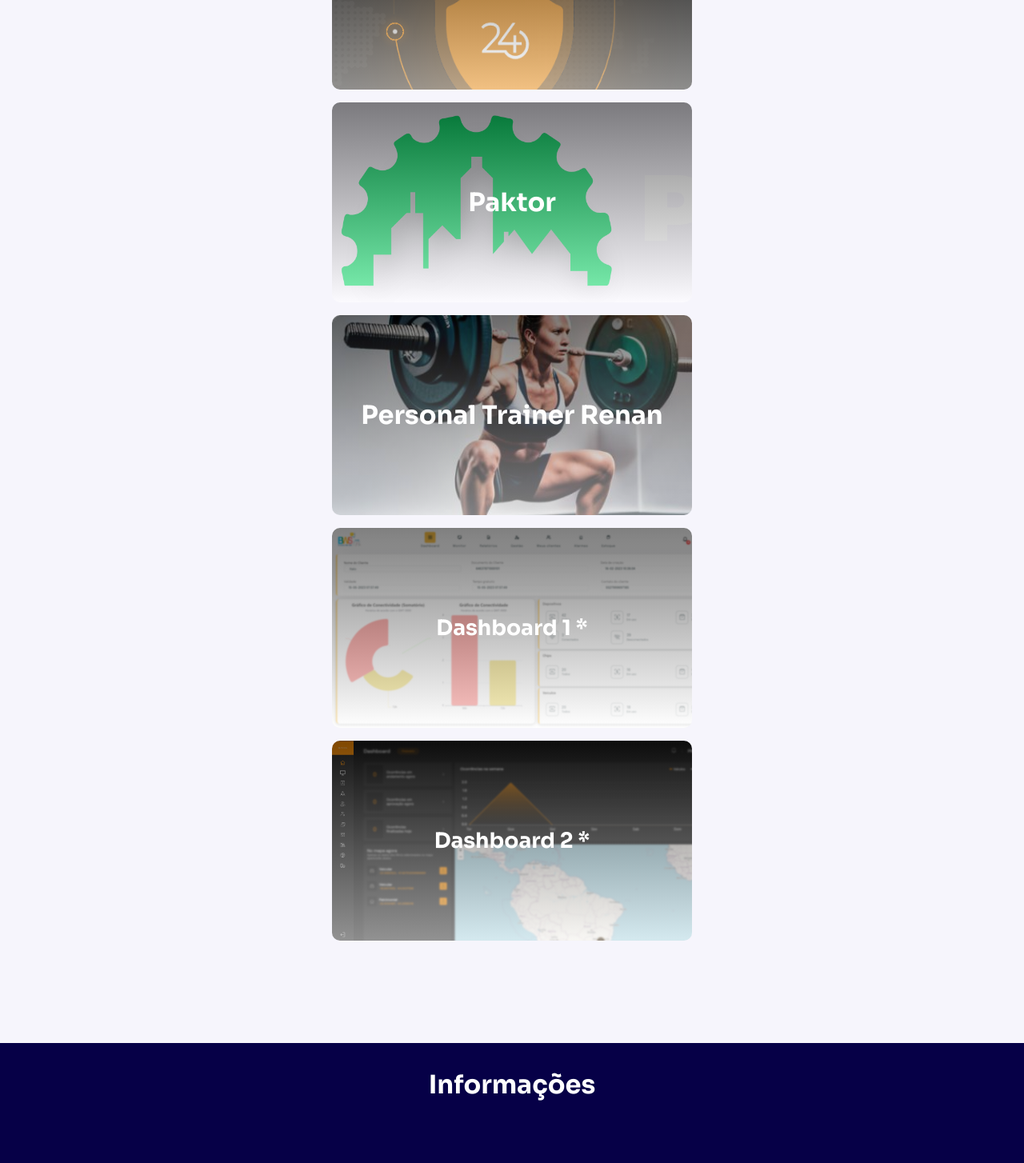
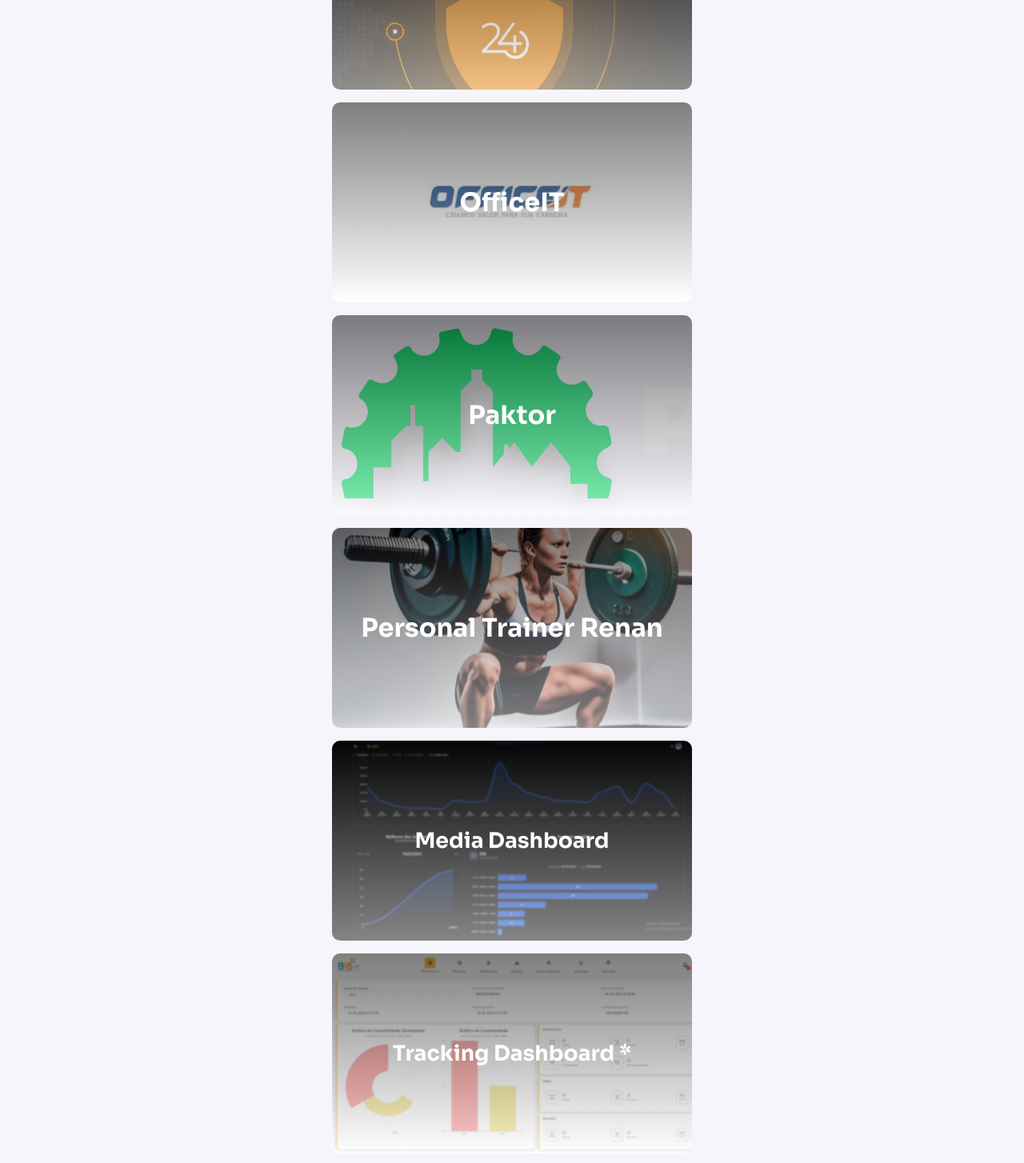
Before and after one commit to JoaoFPessoa/myPortfolio, a React (Vite) app: page / in a window 1280 px wide. Shown: the part 2240-3694 px from the top of the page at 80% size. Built offline with nearby package versions, Linux system fonts and the light colour scheme.

Commit message:
add: new jobs

```diff
--- a/src/components/Jobs/index.jsx
+++ b/src/components/Jobs/index.jsx
@@ -2,11 +2,11 @@
 import { CardsContainer, Container } from "./style";
 import prma from "../../assets/images/prma.png";
 import prmalogo from "../../assets/images/prmalogo.png";
-import bws from "../../assets/images/bws.png";
 import bwsdashboard from "../../assets/images/bwsdashboard.png";
-import bwssoft from "../../assets/images/bwssoft.png";
 import paktor from "../../assets/images/logo-verde-branco.png";
 import renans from "../../assets/images/renan-logo.jpg";
+import officeit from "../../assets/images/officeit.jpg";
+import dora from "../../assets/images/dora.jpg";
 import Modal from "../Modal";
 import { useState } from "react";
 import { useTranslation } from "react-i18next";
@@ -26,6 +26,11 @@
           image={prmalogo}
         />
         <LinkJobCards
+        link="https://www.officeit.com.br/"
+        title="OfficeIT"
+        image={officeit}
+        />
+        <LinkJobCards
           link="https://paktor.vercel.app/"
           title="Paktor"
           image={paktor}
@@ -37,15 +42,22 @@
           image={renans}
         />
         <ButtonJobCard
+        image={dora}
+        title="Media Dashboard"
+        onClick={() => {
+          setIsModalOpen("dora");
+        }}
+        />
+        <ButtonJobCard
           image={bwsdashboard}
-          title="Dashboard 1 *"
+          title="Tracking Dashboard *"
           onClick={() => {
             setIsModalOpen("bws");
           }}
         />
         <ButtonJobCard
           image={prma}
-          title="Dashboard 2 *"
+          title="Patrolling Dashboard *"
           onClick={() => {
             setIsModalOpen("prma");
           }}
@@ -108,6 +120,13 @@
             </div>
           }
         />
+        <Modal
+          image={dora}
+          title="Media company dashboard"
+          subtitle="Its blurred because of customer privacy "
+          visible={isModalOpen === "dora"}
+          closeModal={() => setIsModalOpen("")}
+        />
       </CardsContainer>
     </Container>
   );
```
Also changed, not shown: src/assets/images/dora.JPG (added), src/assets/images/officeit.JPG (added).
